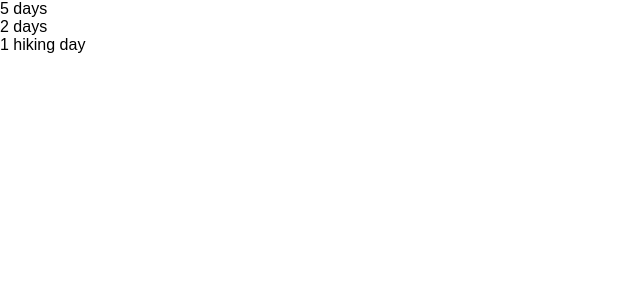
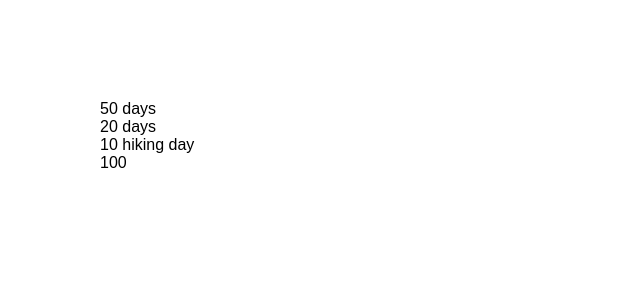
Before and after one commit to jccraigw/React-Activity-Counter, a React (Create React App) app: page / in a window 1280 px wide. Shown: the top 300 px of the page, without its empty margins (0-640 px from the left). Built offline with nearby package versions, Linux system fonts and the light colour scheme.

Commit message:
component props added

```diff
--- a/src/App.css
+++ b/src/App.css
@@ -26,3 +26,15 @@
   from { transform: rotate(0deg); }
   to { transform: rotate(360deg); }
 }
+.ski-day-count{
+
+  margin: 100px;
+}
+.powder-days{
+
+
+}
+.backcountry-days{
+
+
+}
--- a/src/App.js
+++ b/src/App.js
@@ -5,7 +5,10 @@
 class App extends Component {
   render() {
     return (
-    <SkiDayCount />
+    <SkiDayCount total={50}
+    			 powder={20}
+    			 backcountry={10}
+    			 goal={100}/>
     );
   }
 }
--- a/src/components/SkiDayCount.js
+++ b/src/components/SkiDayCount.js
@@ -5,13 +5,19 @@
     return (
       <div className="ski-day-count">
         <div className="total-day">
-          <span>5 days</span>
+          <span>{this.props.total}</span>
+          <span> days</span>
         </div>
         <div className="powder-days">
-          <span>2 days</span>
+          <span>{this.props.powder}</span>
+          <span> days</span>
         </div>
         <div className="backcountry-days">
-          <span>1 hiking day</span>
+          <span>{this.props.backcountry}</span>
+          <span> hiking day</span>
+        </div>
+        <div>
+          <span>{this.props.goal}</span>
         </div>
       </div>
     );
```
